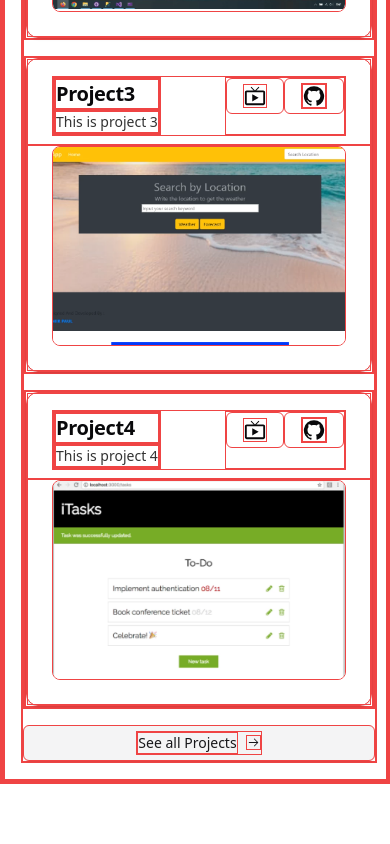
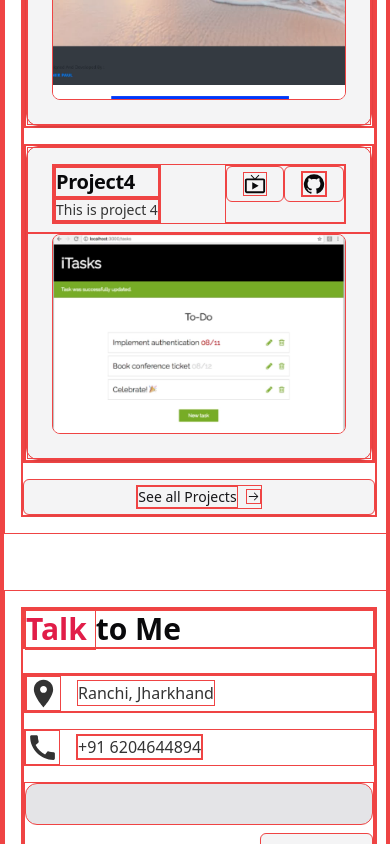
Before and after one commit to vishwajeettoppo/my_portfolio_2, a Next.js app: page / in a window 390 px wide. Shown: the part 3426-4270 px from the top of the page. Before the commit the page ends 4210 px from the top, so only its background shows below. Built offline with nearby package versions, Linux system fonts and the light colour scheme.

Commit message:
Contacts done

```diff
--- a/components/ProjectCard.jsx
+++ b/components/ProjectCard.jsx
@@ -13,8 +13,8 @@ import Image from "next/image";
 
 const ProjectCard = ({ name, image, desc }) => {
   return (
-    <div>
-      <Card>
+    <div className="">
+      <Card className='bg-accent'>
         <CardHeader>
           <div className="flex justify-between gap-4 md:gap-8">
             <div>
--- a/pages/index.jsx
+++ b/pages/index.jsx
@@ -3,16 +3,18 @@ import Hero from "@/sections/Hero";
 import Skills from "@/sections/Skills";
 import About from "@/sections/About";
 import Works from "@/sections/Works";
+import Contact from "@/sections/Contact";
 
 const inter = Inter({ subsets: ["latin"] });
 
 export default function Home() {
   return (
-    <main className=" overflow-x-hidden flex flex-col gap-24">
+    <main className=" overflow-x-hidden flex flex-col gap-8 md:gap-16 lg:gap-24">
         <Hero />
         <Skills />
         <About/>
         <Works/>
+        <Contact/>
     </main>
   );
 }
--- /dev/null
+++ b/sections/Contact.jsx
@@ -0,0 +1,61 @@
+import Container from "@/components/Container";
+import { Button } from "@/components/ui/button";
+import {
+  Call,
+  LocationCityOutlined,
+  LocationOn,
+  MyLocationOutlined,
+} from "@mui/icons-material";
+import React, { useState } from "react";
+
+const Contact = () => {
+  const [viewMap, setViewMap] = useState(false);
+
+  return (
+    <section className={`p-4 flex w-screen max-md:mt-6`}>
+      <Container>
+        <div className=" md:px-4">
+          <div className=" text-3xl md:text-5xl font-bold">
+            <p>
+              <span className=" text-primary">Talk </span>to Me
+            </p>
+          </div>
+          <div className="text-info md:text-xl flex flex-col gap-4 mt-6">
+            <div>
+              <div
+                onClick={() => setViewMap(!viewMap)}
+                className="flex gap-4 items-center"
+              >
+                <LocationOn fontSize="large" />
+                <p>Ranchi, Jharkhand</p>
+              </div>
+              {viewMap && (
+                <iframe
+                  src="https://www.google.com/maps/embed?pb=!1m17!1m12!1m3!1d3662.275052334403!2d85.28514907442738!3d23.37826490296275!2m3!1f0!2f0!3f0!3m2!1i1024!2i768!4f13.1!3m2!1m1!2zMjPCsDIyJzQxLjciTiA4NcKwMTcnMTUuOCJF!5e0!3m2!1sen!2sin!4v1708316182729!5m2!1sen!2sin"
+                  allowfullscreen=""
+                  loading="lazy"
+                  referrerpolicy="no-referrer-when-downgrade"
+                  className="w-full rounded-xl aspect-square md:aspect-video"
+                ></iframe>
+              )}
+            </div>
+            <div className="flex gap-4 items-center">
+              <Call fontSize="large" />
+              <p>
+                <a href="tel:+916204644894">+91 6204644894</a>
+              </p>
+            </div>
+            <div className=" flex  flex-col gap-2 items-end md:flex-row md:items-center">
+              <input type="text" className="bg-input py-2 px-4 w-full rounded-xl" />
+              <Button size="lg"  variant="secondary" className="w-fit px-8">
+                Submit
+              </Button>
+            </div>
+          </div>
+        </div>
+      </Container>
+    </section>
+  );
+};
+
+export default Contact;
--- a/sections/Hero.jsx
+++ b/sections/Hero.jsx
@@ -9,7 +9,7 @@ import Typewriter from "typewriter-effect";
 const Hero = () => {
   const router = useRouter();
   return (
-    <section className="p-4 flex min-h-screen w-screen max-md:pt-24">
+    <section className="p-4 flex min-h-screen w-screen">
       <Container>
         <div className=" flex flex-col md:flex-row w-full h-full">
           <div className=" w-full md:w-1/2  grid place-items-center md:pr-4">
--- a/styles/globals.css
+++ b/styles/globals.css
@@ -43,7 +43,7 @@
     --secondary: 240 3.7% 15.9%;
     --secondary-foreground: 0 0% 98%;
     --muted: 0 0% 15%;
-    --muted-foreground: 240 5% 64.9%;
+    --muted-foreground: 240 5% 64Submit.9%;
     --accent: 12 6.5% 15.1%;
     --accent-foreground: 0 0% 98%;
     --destructive: 0 62.8% 30.6%;
```
